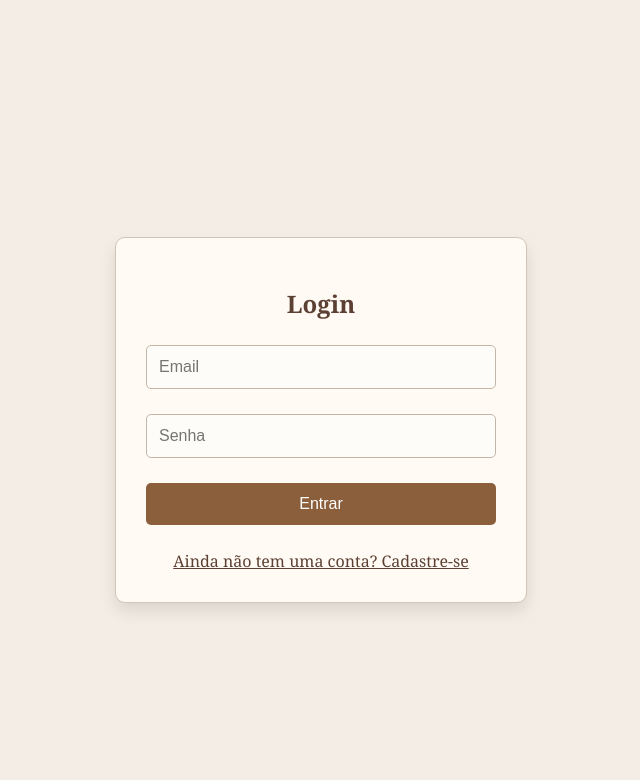
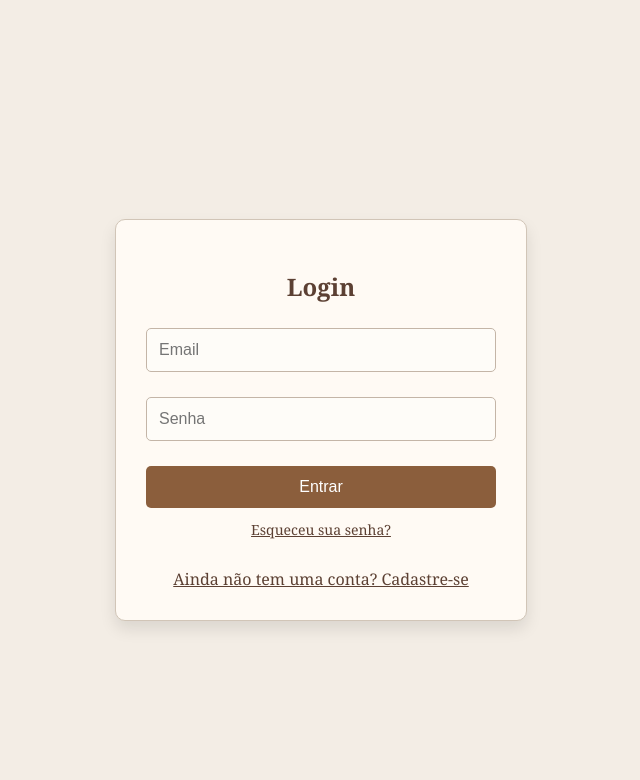
Before and after one commit to Brian2994/Barbearia_Projeto_Web, a PHP site: page /formulario.html in a window 1280 px wide. Shown: the top 780 px of the page, without its empty margins (319-959 px from the left). Run offline with PHP 8.4, Linux system fonts and the light colour scheme.

Commit message:
Atualizei o css e html do formulario

```diff
--- a/HTML/assets/css/formulario.css
+++ b/HTML/assets/css/formulario.css
@@ -69,6 +69,23 @@ button:hover {
   background-color: #6b4328;
 }
 
+.password-recovery {
+  text-align: center;
+  margin-top: -5px;
+  margin-bottom: 3px;
+}
+
+.password-recovery a {
+  color: #5c4033;
+  text-decoration: underline;
+  font-size: 14px;
+  cursor: pointer;
+}
+
+.password-recovery a:hover {
+  color: #8b5e3c;
+}
+
 .switch-link {
   text-align: center;
   margin-top: 10px;
--- a/HTML/formulario.html
+++ b/HTML/formulario.html
@@ -12,7 +12,6 @@
 
   <!-- Formulário de Cadastro -->
   <form action="/PHP/cadastro.php" method="POST" id="cadastroForm" class="form-container">
-    ">
     <h2>Cadastro</h2>
     <input type="text" name="nome" placeholder="Nome completo" required>
     <input type="email" name="email" placeholder="Email" required>
@@ -28,7 +27,14 @@
     <input type="email" name="email" placeholder="Email" required>
     <input type="password" name="senha" placeholder="Senha" required>
     <button type="submit">Entrar</button>
-    <div class="switch-link" onclick="mostrarCadastro()">Ainda não tem uma conta? Cadastre-se</div>
+    <!-- recuperação de senha -->
+    <div class="password-recovery">
+      <a href="recuperar_senha.html">Esqueceu sua senha?</a>
+    </div>
+    <!-- cadastro de usuario -->
+    <div class="switch-link" onclick="mostrarCadastro()">
+      Ainda não tem uma conta? Cadastre-se
+    </div>
   </form>
 
   <!-- Arquivo JS externo -->
```
